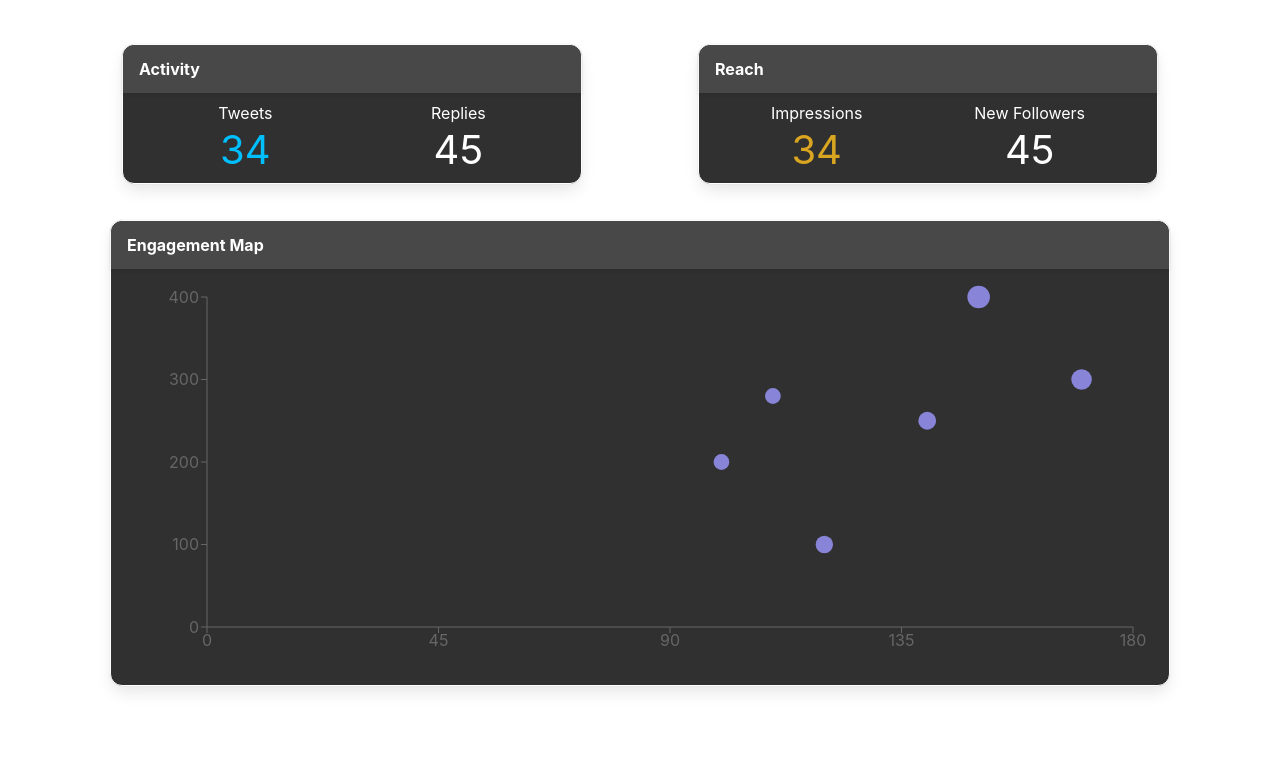
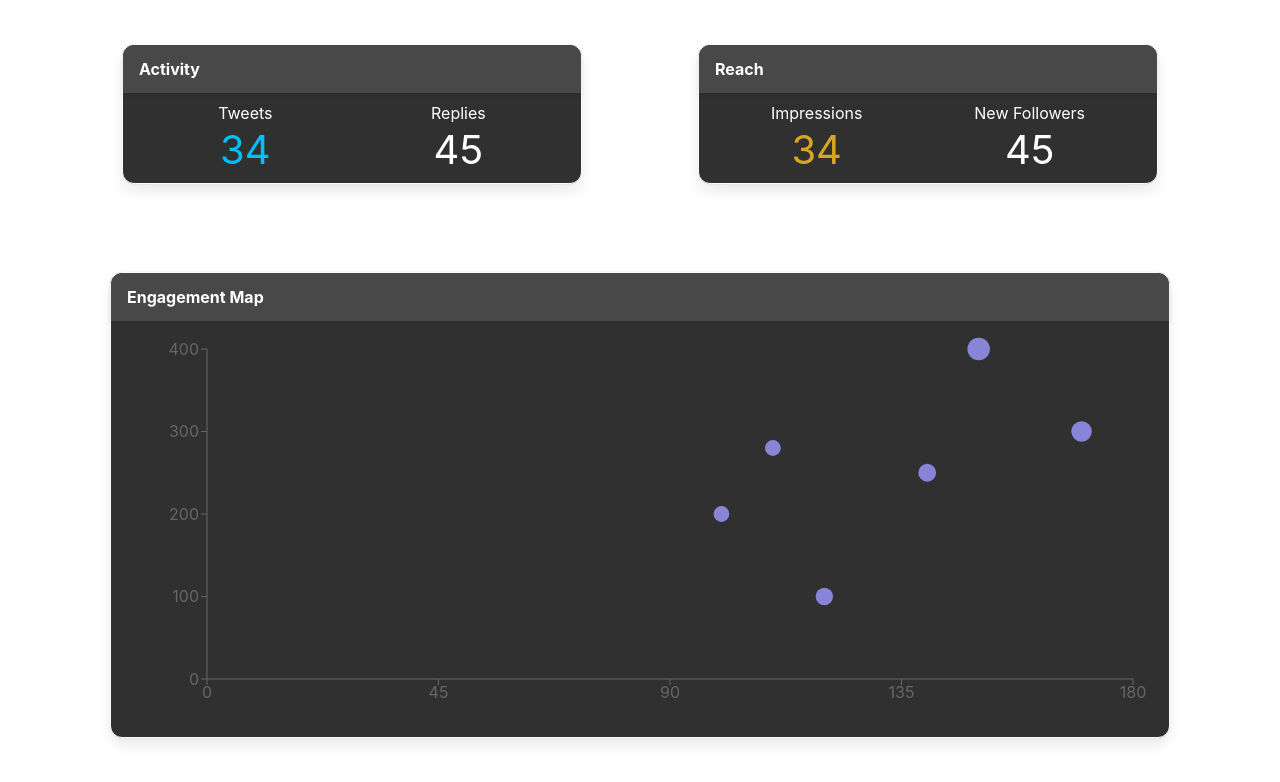
Before and after one commit to SocialQu/Branding, a Next.js app in the folder app/: page / in a window 1280 px wide. Shown: the top 782 px of the page. Built offline with nearby package versions, Linux system fonts and the light colour scheme.

Commit message:
Margin on Engagement Map.

```diff
--- a/app/components/EngagementMap.tsx
+++ b/app/components/EngagementMap.tsx
@@ -26,6 +26,10 @@ const BubbleChart = () => <ResponsiveContainer width="100%" height={400} >
 
 
 
-export const EngagementMap = () => <Card title={'Engagement Map'} cardStyle={{maxWidth:1060}}>
-    <BubbleChart />
-</Card>
+export const EngagementMap = () => <div className={'columns'} style={{maxWidth:1200, margin:'40px auto 0px'}}>
+    <div className={'column'}>
+        <Card title={'Engagement Map'} cardStyle={{maxWidth:1060}}>
+            <BubbleChart />
+        </Card>
+    </div>
+</div>
```
